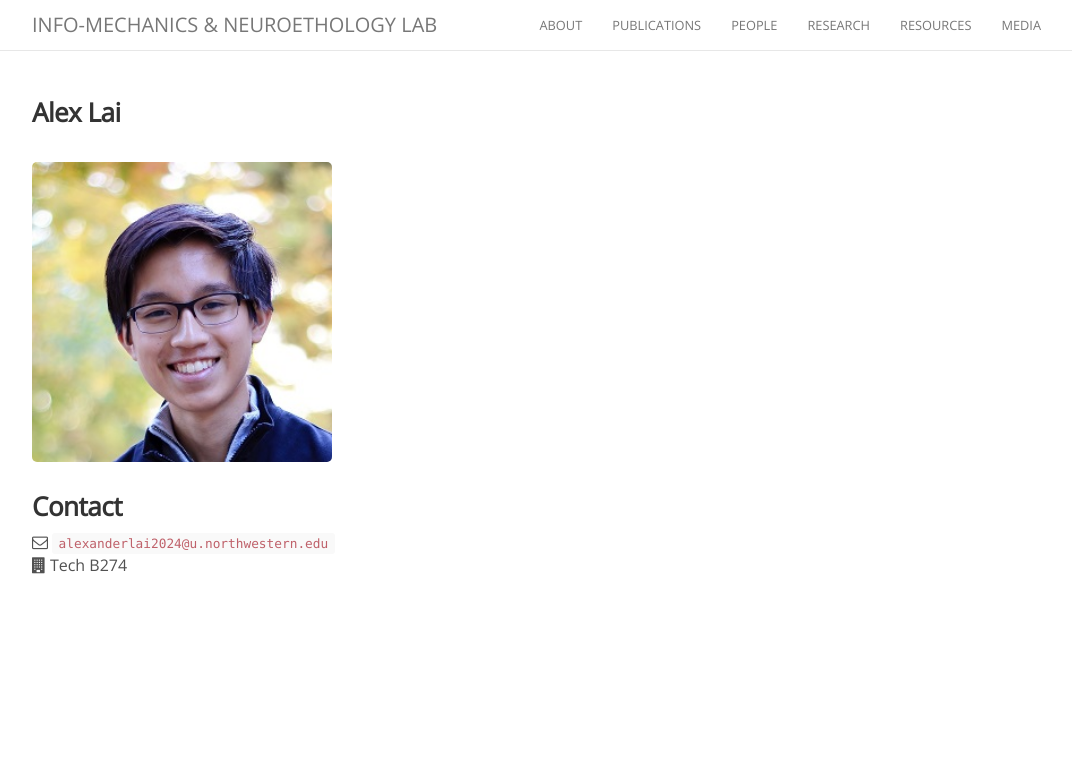
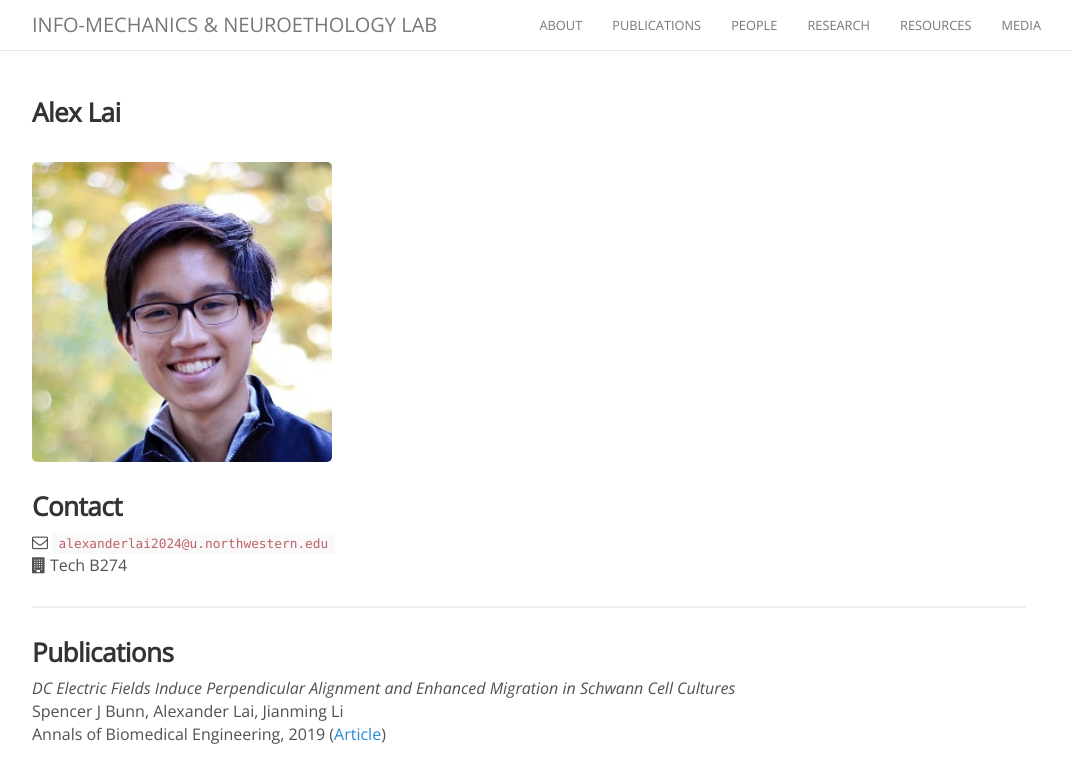
Before and after one commit to maciverlab/maciverlab.github.io, a Jekyll site: the page built from _people/alex_lai.md, in a window 1280 px wide. Shown: the top 783 px of the page, without its empty margins (111-1183 px from the left). Built offline with Jekyll 4.4.1, drawn with Linux system fonts in a browser that asks for light colours; nearby versions of some CDN libraries; comment, search, counter and statistics services are not loaded.

Commit message:
Update alex_lai.md

```diff
--- a/_people/alex_lai.md
+++ b/_people/alex_lai.md
@@ -13,3 +13,11 @@ joined: 2019
 
 <i class="fa fa-envelope-o"></i>  `alexanderlai2024@u.northwestern.edu`<br>
 <i class="fa fa-building"></i> Tech B274 <br>
+
+<hr>
+
+### Publications
+
+_DC Electric Fields Induce Perpendicular Alignment and Enhanced Migration in Schwann Cell Cultures_<br>
+Spencer J Bunn, Alexander Lai, Jianming Li<br>
+Annals of Biomedical Engineering, 2019 ([Article](https://doi.org/10.1007/s10439-019-02259-4))
```
